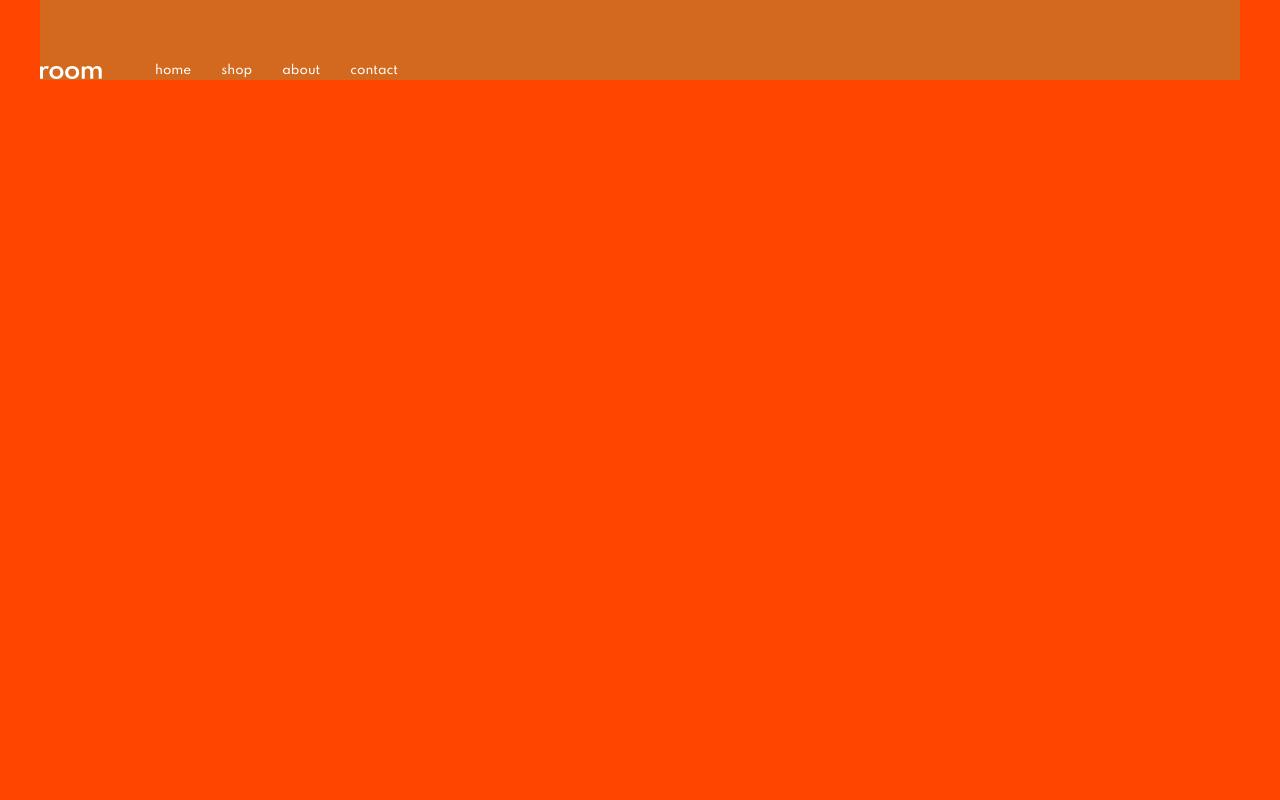
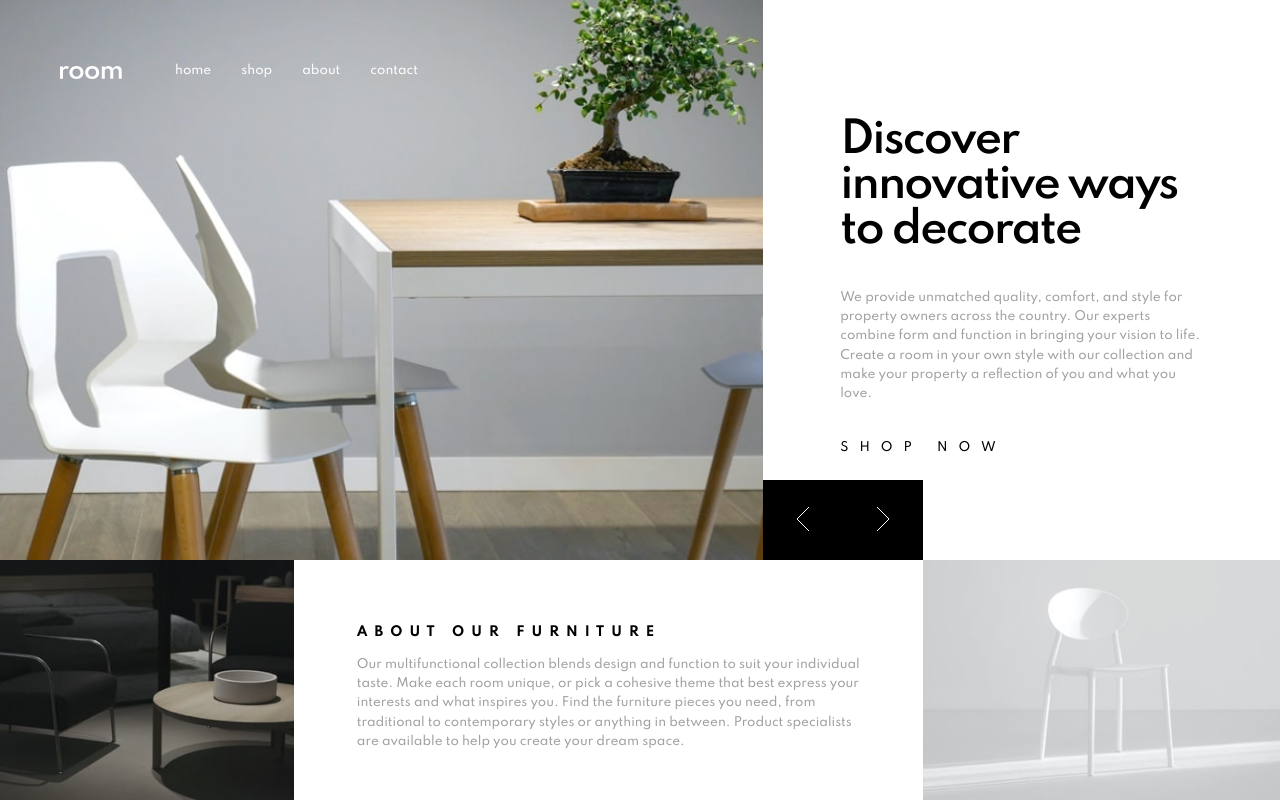
Before and after one commit to usman-FE/room-homepage, a website: page index.html in a window 1280 px wide. Drawn offline with Linux system fonts and the light colour scheme.

Commit message:
Done with the desktop version

```diff
--- a/index.html
+++ b/index.html
@@ -5,12 +5,7 @@
     <meta name="viewport" content="width=device-width, initial-scale=1.0" />
     <!-- displays site properly based on user's device -->
 
-    <link
-      rel="icon"
-      type="image/png"
-      sizes="32x32"
-      href="./images/favicon-32x32.png"
-    />
+    <link rel="icon" type="image/png" href="./images/favicon-32x32.png" />
     <link rel="stylesheet" href="css/style.css" />
     <link rel="preconnect" href="https://fonts.googleapis.com" />
     <link rel="preconnect" href="https://fonts.gstatic.com" crossorigin />
@@ -24,7 +19,9 @@
   <body class="container">
     <header class="header">
       <div class="logo-box">
-        <img src="images/logo.svg" alt="Room Logo" class="logo" />
+        <a href="#" class="logo-box__link">
+          <img src="images/logo.svg" alt="Room Logo" class="logo" />
+        </a>
       </div>
 
       <nav class="navigation">
@@ -48,11 +45,74 @@
         <span class="hamburger__icon">&nbsp;</span>
       </div>
     </header>
-    <!-- Home Shop About Contact Discover innovative ways to decorate We provide
-    unmatched quality, comfort, and style for property owners across the
-    country. Our experts combine form and function in bringing your vision to
-    life. Create a room in your own style with our collection and make your
-    property a reflection of you and what you love. Shop now We are available
+    <section class="hero__images-section">
+      <div class="hero__images-section--images-box">
+        <img
+          src="images/desktop-image-hero-1.jpg"
+          alt="Hero Image 1"
+          class="hero__img"
+        />
+      </div>
+    </section>
+    <section class="hero__content-section">
+      <h1 class="heading-1 hero__content-section--heading">
+        Discover innovative ways to decorate
+      </h1>
+      <p class="detail-paragraph hero__content-section--paragraph">
+        We provide unmatched quality, comfort, and style for property owners
+        across the country. Our experts combine form and function in bringing
+        your vision to life. Create a room in your own style with our collection
+        and make your property a reflection of you and what you love.
+      </p>
+
+      <a href="#" class="cta"
+        >Shop now
+        <span class="right-arrow"></span>
+      </a>
+    </section>
+    <div class="slider">
+      <button class="slider__btn-left slider__btn">
+        <img
+          src="images/icon-angle-left.svg"
+          alt="Slider Left"
+          class="slider__image-left"
+        />
+      </button>
+      <button class="slider__btn-right slider__btn">
+        <img
+          src="images/icon-angle-right.svg"
+          alt="Slider right"
+          class="slider__image-right"
+        />
+      </button>
+    </div>
+
+    <section class="about__dark">
+      <img
+        src="images/image-about-dark.jpg"
+        alt="About Image Dark"
+        class="about__dark--img"
+      />
+    </section>
+    <section class="about__content">
+      <h2 class="heading-2 about__content--heading">About our furniture</h2>
+      <p class="about__content--paragraph detail-paragraph">
+        Our multifunctional collection blends design and function to suit your
+        individual taste. Make each room unique, or pick a cohesive theme that
+        best express your interests and what inspires you. Find the furniture
+        pieces you need, from traditional to contemporary styles or anything in
+        between. Product specialists are available to help you create your dream
+        space.
+      </p>
+    </section>
+    <section class="about__light">
+      <img
+        src="images/image-about-light.jpg"
+        alt="About Light Image"
+        class="about__light--img"
+      />
+    </section>
+    <!--    We are available
     all across the globe With stores all over the world, it's easy for you to
     find furniture for your home or place of business. Locally, we’re in most
     major cities throughout the country. Find the branch nearest you using our
@@ -61,11 +121,6 @@
     high level of quality. Our company has invested in advanced technology to
     ensure that every product is made as perfect and as consistent as possible.
     With three decades of experience in this industry, we understand what
-    customers want for their home and office. Shop now About our furniture Our
-    multifunctional collection blends design and function to suit your
-    individual taste. Make each room unique, or pick a cohesive theme that best
-    express your interests and what inspires you. Find the furniture pieces you
-    need, from traditional to contemporary styles or anything in between.
-    Product specialists are available to help you create your dream space. -->
+    customers want for their home and office. Shop now   -->
   </body>
 </html>
--- /dev/null
+++ b/sass/_about.scss
@@ -0,0 +1,34 @@
+.about {
+  &__dark {
+    grid-column: full-start / col-end 4;
+    grid-row: row-start 8 / -1;
+    width: 100%;
+    height: 100%;
+
+    &--img {
+      width: 100%;
+      height: 100%;
+      object-fit: cover;
+      display: block;
+    }
+  }
+
+  &__content {
+    grid-column: col-start 5 / col-end 12;
+    padding: 5rem 10%;
+  }
+
+  &__light {
+    grid-column: col-start 13 / -1;
+    grid-row: row-start 8 / -1;
+    width: 100%;
+    height: 100%;
+
+    &--img {
+      width: 100%;
+      height: 100%;
+      object-fit: cover;
+      display: block;
+    }
+  }
+}
--- a/sass/_base.scss
+++ b/sass/_base.scss
@@ -9,6 +9,5 @@
     minmax(4rem, 1fr)
     [full-end];
 
-  grid-template-rows: repeat(10, 8rem);
-  background-color: orangered;
+  grid-template-rows: repeat(10, [row-start] 8rem [row-end]);
 }
--- a/sass/_header.scss
+++ b/sass/_header.scss
@@ -5,14 +5,18 @@
   grid-row: 1 / span 1;
   display: flex;
   align-items: flex-end;
-  background-color: chocolate;
+  z-index: 3;
+  padding: 0 2rem;
 }
 
 .logo-box {
   margin-right: 5.3rem;
-  display: flex;
-  justify-content: center;
-  align-items: center;
+
+  &__link {
+    display: flex;
+    align-items: center;
+    justify-content: center;
+  }
 }
 
 .navigation {
@@ -43,14 +47,15 @@
     height: 2px;
     background-color: var.$White;
     left: 50%;
-    transform: translateX(-50%);
-    top: 100%;
+    transform-origin: center;
+    transform: translateX(-50%) scaleX(0);
+    top: 200%;
     opacity: 0;
     transition: all 0.2s ease-in-out;
   }
 
   &__link:hover::before {
     opacity: 1;
-    top: 200%;
+    transform: translateX(-50%) scaleX(1);
   }
 }
--- /dev/null
+++ b/sass/_hero.scss
@@ -0,0 +1,33 @@
+.hero {
+  &__images-section {
+    grid-column: full-start / col-end 10;
+    grid-row: row-start 1 / row-end 7;
+    z-index: 2;
+
+    &--images-box {
+      width: 100%;
+      height: 100%;
+    }
+  }
+
+  &__img {
+    width: 100%;
+    height: 100%;
+    object-fit: cover;
+    display: block;
+  }
+
+  &__content-section {
+    grid-column: col-start 11 / full-end;
+    grid-row: row-start 1 / row-end 7;
+    padding: 11.8rem 15%;
+
+    &--heading {
+      margin-bottom: 3.5rem;
+    }
+
+    &--paragraph {
+      margin-bottom: 3.5rem;
+    }
+  }
+}
--- /dev/null
+++ b/sass/_misc.scss
@@ -0,0 +1,21 @@
+@use "utils" as var;
+
+.slider {
+  display: flex;
+  grid-column: col-start 11 / span 2;
+  grid-row: row-start 7 / row-end 7;
+  width: 100%;
+
+  &__btn {
+    width: 50%;
+    background-color: var.$Black;
+    outline: none;
+    border: none;
+    transition: all 0.2s ease-in-out;
+    cursor: pointer;
+  }
+
+  &__btn:hover {
+    background-color: var.$Very-Dark-Gray;
+  }
+}
--- a/sass/boilerplate/_index.scss
+++ b/sass/boilerplate/_index.scss
@@ -1 +1,2 @@
 @forward "reset";
+@forward "typography";
--- /dev/null
+++ b/sass/boilerplate/typography.scss
@@ -0,0 +1,35 @@
+@use "../utils" as var;
+
+.heading-1 {
+  font-size: 4.2rem;
+  font-weight: 600;
+  line-height: 4.5rem;
+  letter-spacing: -0.2rem;
+}
+
+.heading-2 {
+  font-size: 1.3rem;
+  text-transform: uppercase;
+  font-weight: 700;
+  line-height: 4.5rem;
+  letter-spacing: 0.7rem;
+}
+
+.detail-paragraph {
+  color: var.$Dark-Gray;
+}
+
+.cta,
+.cta:link,
+.cta:visited {
+  text-decoration: none;
+  text-transform: uppercase;
+  color: var.$Black;
+  letter-spacing: 1.1rem;
+  transition: all 0.2s ease-in-out;
+}
+
+.cta:hover,
+.cta:active {
+  color: var.$Dark-Gray;
+}
--- a/sass/main.scss
+++ b/sass/main.scss
@@ -2,3 +2,6 @@
 
 @forward "base";
 @forward "header";
+@forward "hero";
+@forward "about";
+@forward "misc";
--- a/sass/utils/variables.scss
+++ b/sass/utils/variables.scss
@@ -7,3 +7,11 @@ $Very-Dark-Gray: hsl(0, 0%, 27%);
 
 // ## Font Family
 $font-primary: "Spartan", sans-serif;
+
+// ## RESPONSIVE BREAKPOINTS
+$bp-largest: 71.875em; //  1150px
+$bp-large: 58.125em; //    930px
+$bp-medium: 52.5em; //     840px
+$bp-small: 34.375em; //    500px
+$bp-smallest: 25em; //     400px
+$bp-fold: 21.875em; //     350px
```
Also changed, not shown: css/style.css, images/favicon-32x32.png, 2 other files.
